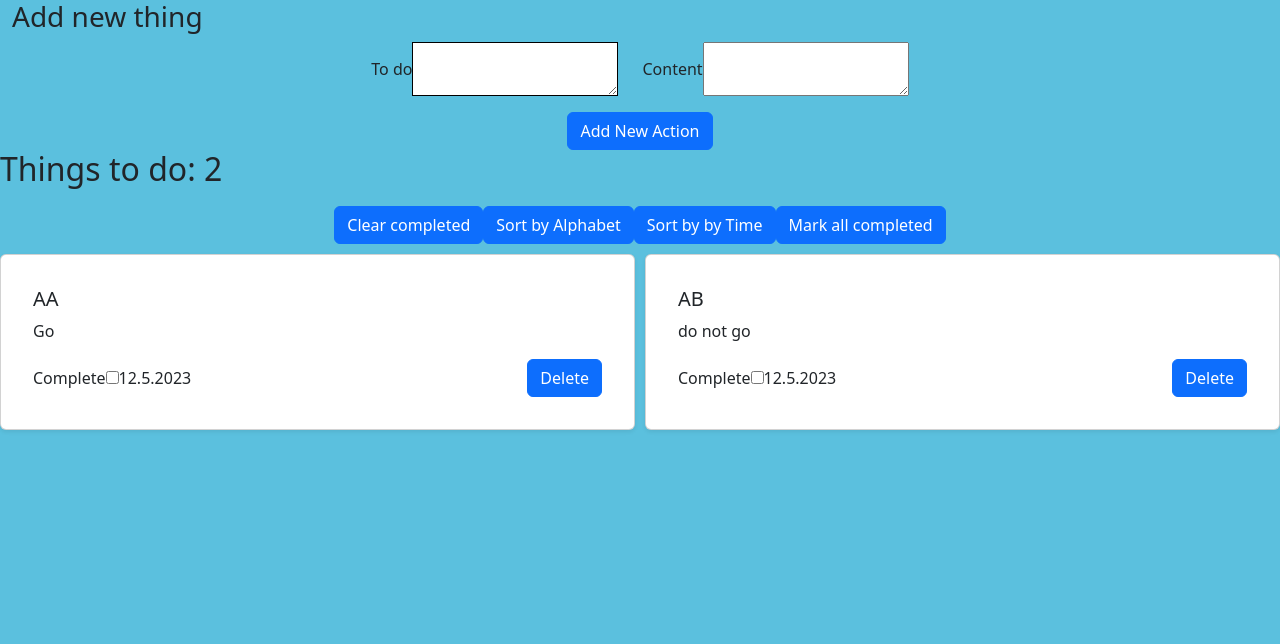
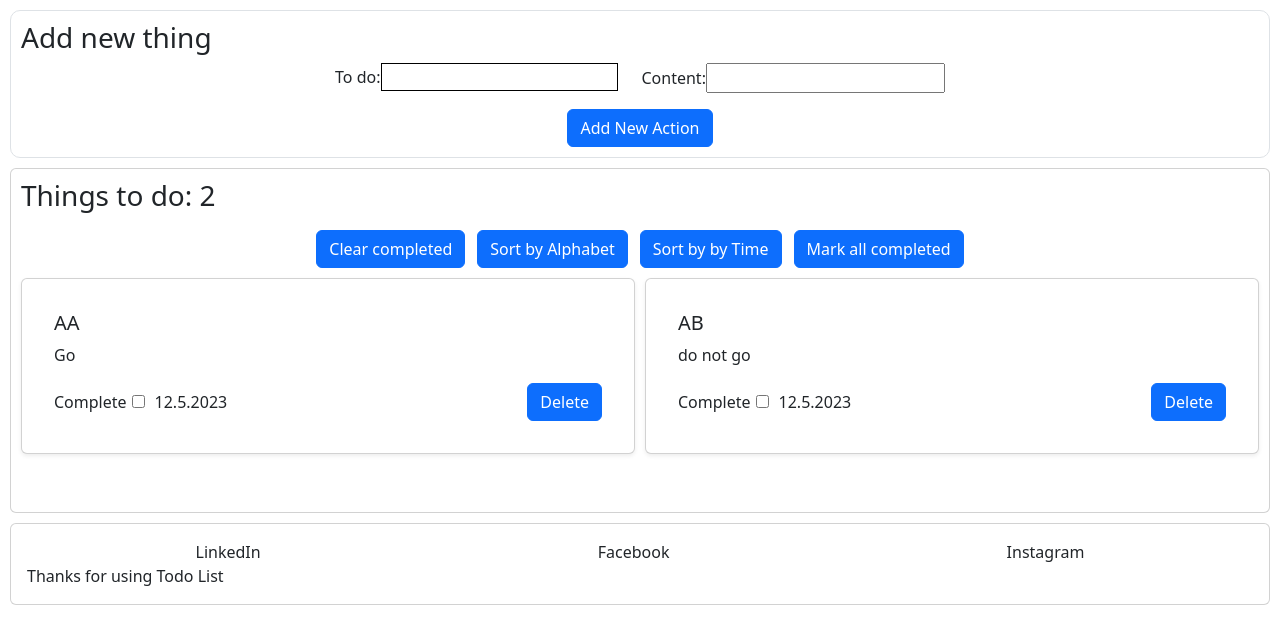
Before and after one commit to RomanKrishtal/Todo-List-redux, a React (Vite) app: page / in a window 1280 px wide. Shown: the top 644 px of the page. Built offline with nearby package versions, Linux system fonts and the light colour scheme.

Commit message:
interface added

```diff
--- a/src/App.css
+++ b/src/App.css
@@ -6,7 +6,7 @@
 } */
 
 body {
-  background: #5bc0de;
+  padding: 10px;
 }
 
 .renderedList {
--- a/src/App.jsx
+++ b/src/App.jsx
@@ -1,14 +1,14 @@
 import ToDoList from './features/ToDoList.jsx'
 import AddPostForm from './features/AddPostForm.jsx'
+import Footer from './features/Footer.jsx'
 
 function App() {
   return (
     <>
 
     <AddPostForm />
-
     <ToDoList />
-
+    <Footer />
     </>
   )
 }
--- a/src/features/AddPostForm.jsx
+++ b/src/features/AddPostForm.jsx
@@ -32,8 +32,7 @@ const AddPostForm = () => {
 }
 
     return (
-        <Container fluid>
-
+        <Container fluid className="border" style={{padding: "10px", borderRadius: "10px"}}>
         <div>
         <section>
             <Stack gap={3}>
@@ -45,14 +44,14 @@ const AddPostForm = () => {
             <Row>
                 <Col lg={true}>
             <div style={{display: "flex", alignItems: "center", justifyContent: "space-evenly"}}>
-            <label>To do</label>
-            <textarea value={toDoName} onChange={onToDOChange} style={{border: "1px solid"}}/>
+            <label>To do:</label>
+            <input value={toDoName} onChange={onToDOChange} style={{border: "1px solid"}}/>
             </div>
             </Col>
             <Col lg={true}>
             <div style={{display: "flex", alignItems: "center"}}>
-            <label>Content</label>
-            <textarea value={toDoContent} onChange={onContentChange} />
+            <label>Content:</label>
+            <input value={toDoContent} onChange={onContentChange} />
             </div>
             </Col>
             </Row>
--- /dev/null
+++ b/src/features/Footer.jsx
@@ -0,0 +1,20 @@
+import { Card } from "react-bootstrap";
+
+const Footer = () => {
+    return(
+        <Card style={{marginTop: "10px"}}>
+            <Card.Body>
+                <div style={{display: "flex", justifyContent: "center"}}>
+                <span style={{margin: "auto"}}>LinkedIn</span>
+                <span style={{margin: "auto"}}>Facebook</span>
+                <span style={{margin: "auto"}}>Instagram</span>
+                </div>
+                <div>
+                    <span>Thanks for using Todo List</span>
+                </div>
+            </Card.Body>
+        </Card>
+    )
+}
+
+export default Footer;
--- a/src/features/ToDoList.jsx
+++ b/src/features/ToDoList.jsx
@@ -8,6 +8,8 @@ const ToDoList = () => {
     const lists = useSelector(state => state.lists)
 
     const dispatch = useDispatch();
+
+    const marginButtons = "12px";
 
 
     const renderedLists = lists.map(list => (
@@ -20,13 +22,14 @@ const ToDoList = () => {
             </Card.Text>
             <Stack direction="horizontal">
             <div>
-            <label htmlFor={list.id}>Complete</label>
+            <label htmlFor={list.id} style={{marginRight: "5px"}}>Complete</label>
             <input type="checkbox"
             id={list.id}
             onClick={() => dispatch(listChecked(list.id))}
             onChange={e => e.target.checked}
             value={list.completed}
-            checked={list.completed ? 'checked': ''}/>
+            checked={list.completed ? 'checked': ''}
+            style={{marginRight: "10px"}}/>
             <span>{list.date}</span>
             </div>
 
@@ -38,15 +41,16 @@ const ToDoList = () => {
     ))
 
     return(
+        <Card style={{padding: "10px", marginTop: "10px"}}>
         <div>
-        <h2>Things to do: {lists.length}</h2>
+        <h3>Things to do: {lists.length}</h3>
 
         <ButtonGroup aria-label="Basic example" style={{display: "flex", justifyContent: "center"}}>
-            <div style={{padding: "10px"}}>
-            <Button variant="primary" onClick={() => dispatch(readyCheck())}>Clear completed</Button>
-            <Button variant="primary" onClick={() => dispatch(alphabetCheck())}>Sort by Alphabet</Button>
-            <Button variant="primary" onClick={() => dispatch(timeSort())}>Sort by by Time</Button>
-            <Button variant="primary" onClick={() => dispatch(markCompleted())}>Mark all completed</Button>
+            <div style={{padding: "10px", display: "flex", justifyContent: "center", width: "100%"}}>
+            <Button style={{marginRight: marginButtons}} variant="primary" onClick={() => dispatch(readyCheck())}>Clear completed</Button>
+            <Button style={{marginRight: marginButtons}} variant="primary" onClick={() => dispatch(alphabetCheck())}>Sort by Alphabet</Button>
+            <Button style={{marginRight: marginButtons}} variant="primary" onClick={() => dispatch(timeSort())}>Sort by by Time</Button>
+            <Button style={{marginRight: "0"}} variant="primary" onClick={() => dispatch(markCompleted())}>Mark all completed</Button>
             </div>
     </ButtonGroup>
 
@@ -54,6 +58,7 @@ const ToDoList = () => {
         {renderedLists}
         </div>
         </div>
+        </Card>
     )
 }
 
```
